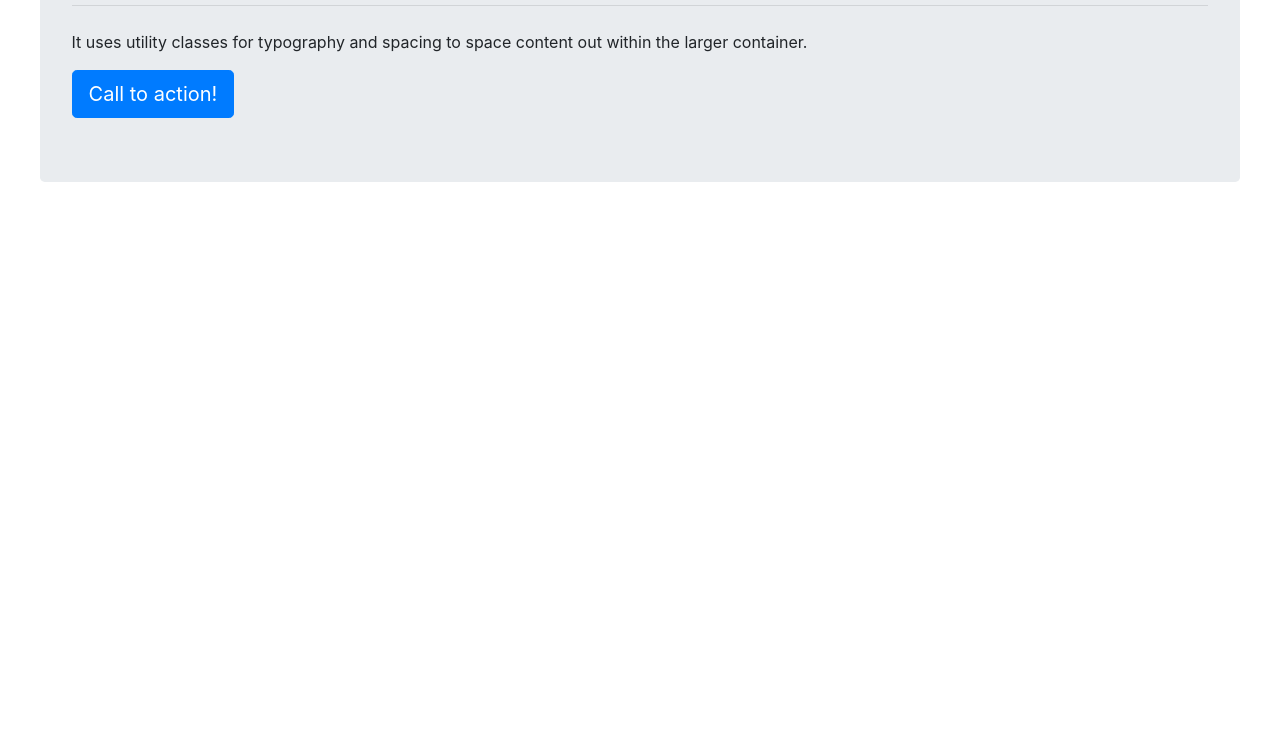
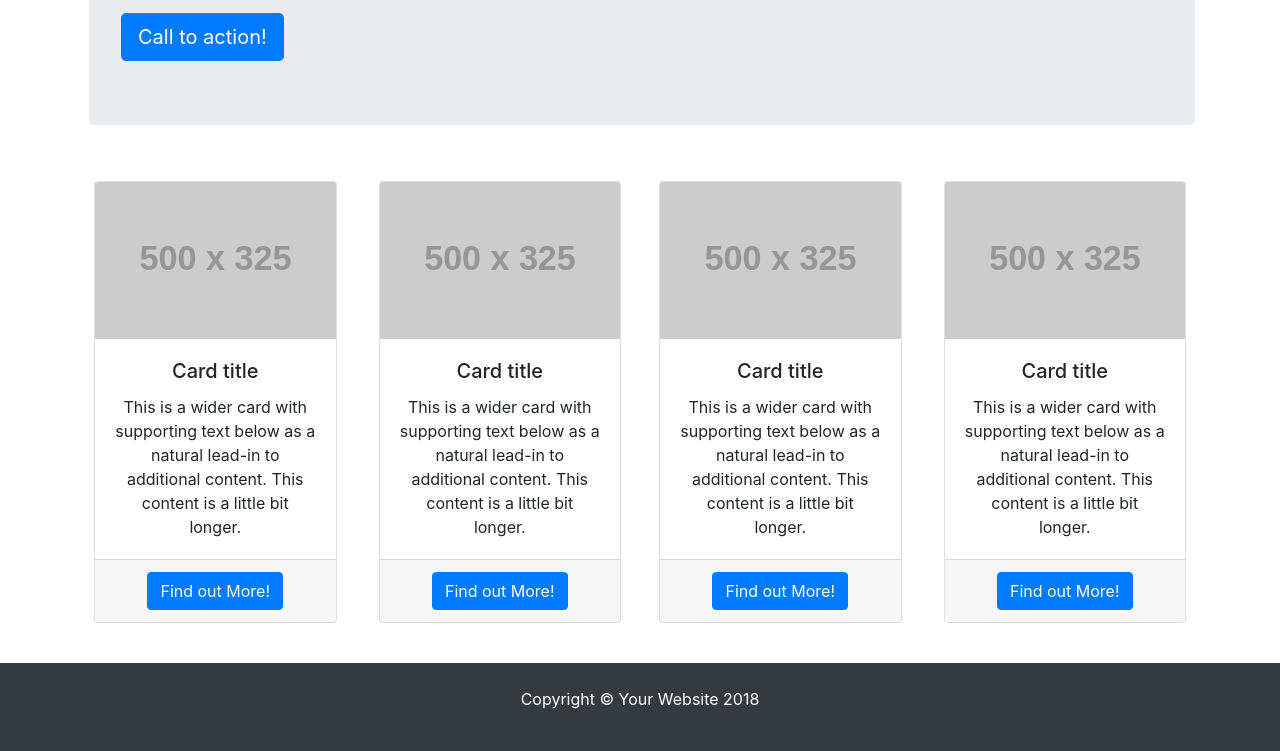
Before and after one commit to Shulkie/ejercicio-bootstrap, a plain HTML site: page boots.html in a window 1280 px wide. Shown: the part 274-1025 px from the top of the page. Before the commit the page ends 800 px from the top, so only its background shows below. Drawn offline with Linux system fonts and the light colour scheme; placeholder pictures from the web are drawn by us.

Commit message:
final ejercicio

```diff
--- a/boots.html
+++ b/boots.html
@@ -1,8 +1,9 @@
 <html>
+
 <head>
     <meta charset="utf-8" />
-        <meta name="viewport" content="width=device-width, initial-scale=1, shrink-to-fit=no"/>
-        <link rel="stylesheet" href="bootstrap.min.css"/>
+    <meta name="viewport" content="width=device-width, initial-scale=1, shrink-to-fit=no" />
+    <link rel="stylesheet" href="bootstrap.min.css" />
 </head>
 
 <body>
@@ -27,15 +28,81 @@
             </ul>
         </div>
     </nav>
-        <div class="row justify-content-center">
+    <div class="container">
+        <div class="row mt-3 justify-content-center ml-1 mr-0">
 
-        <div class="jumbotron col-11">
+            <div class="jumbotron">
                 <h1 class="display-4">A Warm Welcome</h1>
-            <p class="lead">This is a simple hero unit, a simple jumbotron-style component for calling extra attention to featured content or information.</p>
-            <hr class="my-4">
-            <p>It uses utility classes for typography and spacing to space content out within the larger container.</p>
+                <p class="lead">This is a simple hero unit, a simple jumbotron-style component for calling extra
+                    attention to featured content or information.</p>
                 <a class="btn btn-primary btn-lg" href="#" role="button">Call to action!</a>
             </div>
         </div>
+    </div>
+    <div class="container p-4">
+        <div class="row">
+            <div class="col-3">
+                <div class="card text-center mr-2 ml-0">
+                    <img class="card-img-top" src="https://via.placeholder.com/500x325/https://placeholder.com/" alt="Card image cap">
+                    <div class="card-body">
+                        <h5 class="card-title">Card title</h5>
+                        <p class="card-text">This is a wider card with supporting text below as a natural lead-in to
+                            additional content. This content is a little bit longer.</p>
+                    </div>
+                    <div class="card-footer">
+                        <button type="button" class="btn btn-primary">Find out More!</button>
+                    </div>
+                </div>
+            </div>
+            <div class="col-3">
+                <div class="card text-center mr-1 ml-1">
+                    <img class="card-img-top" src="https://via.placeholder.com/500x325/https://placeholder.com/" alt="Card image cap">
+                    <div class="card-body">
+                        <h5 class="card-title">Card title</h5>
+                        <p class="card-text">This is a wider card with supporting text below as a natural lead-in to
+                            additional content. This content is a little bit longer.</p>
+                    </div>
+                    <div class="card-footer">
+                        <button type="button" class="btn btn-primary">Find out More!</button>
+                    </div>
+                </div>
+            </div>
+            <div class="col-3">
+                <div class="card text-center mr-1 ml-1">
+                    <img class="card-img-top" src="https://via.placeholder.com/500x325/https://placeholder.com/" alt="Card image cap">
+                    <div class="card-body">
+                        <h5 class="card-title">Card title</h5>
+                        <p class="card-text">This is a wider card with supporting text below as a natural lead-in to
+                            additional content. This content is a little bit longer.</p>
+                    </div>
+                    <div class="card-footer">
+                        <button type="button" class="btn btn-primary">Find out More!</button>
+                    </div>
+                </div>
+            </div>
+            <div class="col-3">
+                <div class="card text-center mr-0 ml-2">
+                    <img class="card-img-top" src="https://via.placeholder.com/500x325/https://placeholder.com/" alt="Card image cap">
+                    <div class="card-body">
+                        <h5 class="card-title">Card title</h5>
+                        <p class="card-text">This is a wider card with supporting text below as a natural lead-in to
+                            additional content. This content is a little bit longer.</p>
+                    </div>
+                    <div class="card-footer">
+                        <button type="button" class="btn btn-primary">Find out More!</button>
+                    </div>
+                </div>
+            </div>
+        </div>
+
+    </div>
+    <footer class="page-footer bg-dark text-white p-4 mt-3">
+        <div class="container-fluid text-center">
+            <p>Copyright © Your Website 2018</p>
+        </div>
+    </footer>
+
+
+
 
 </body>
```
Lines whose indentation alone changed are shown as unchanged.
